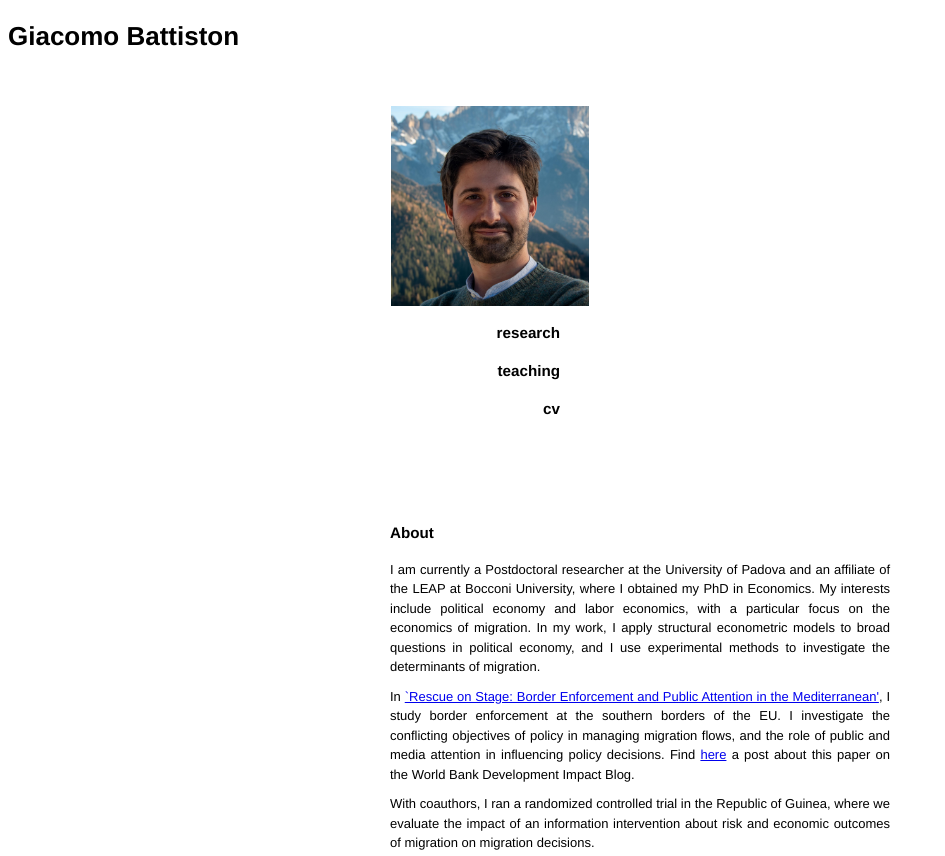
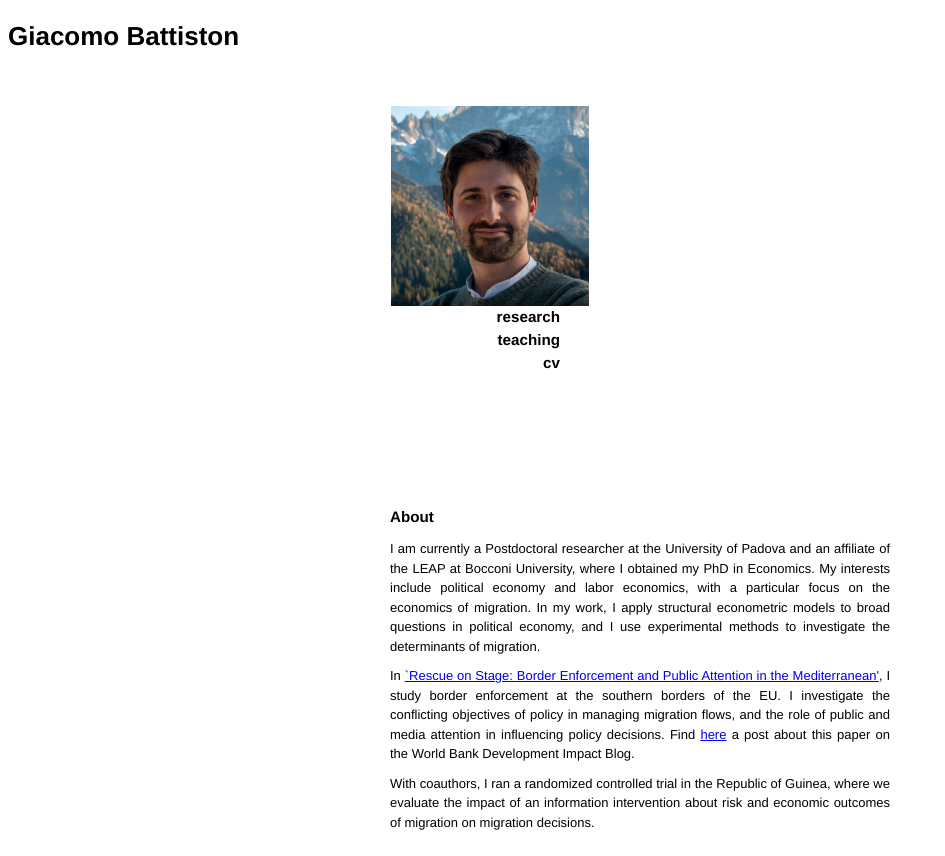
Before and after one commit to giacomobattiston/giacomobattiston.github.io, a plain HTML site: page index.html in a window 1280 px wide. Shown: the top 856 px of the page, without its empty margins (0-945 px from the left). Drawn offline with Linux system fonts and the light colour scheme.

Commit message:
space between lines

```diff
--- a/styles.css
+++ b/styles.css
@@ -1,6 +1,20 @@
 p {
   margin: 0px;
   padding: 0px;
+}
+
+h3 {
+  margin: 0px;
+  padding: 0px;
+}
+
+
+html,body {
+  text-size-adjust: none;
+  -webkit-text-size-adjust: none;
+  -moz-text-size-adjust: none;
+  -ms-text-size-adjust: none;
+    font-family: 'Helvetica', 'Arial', sans-serif;
 }
 
 
```
